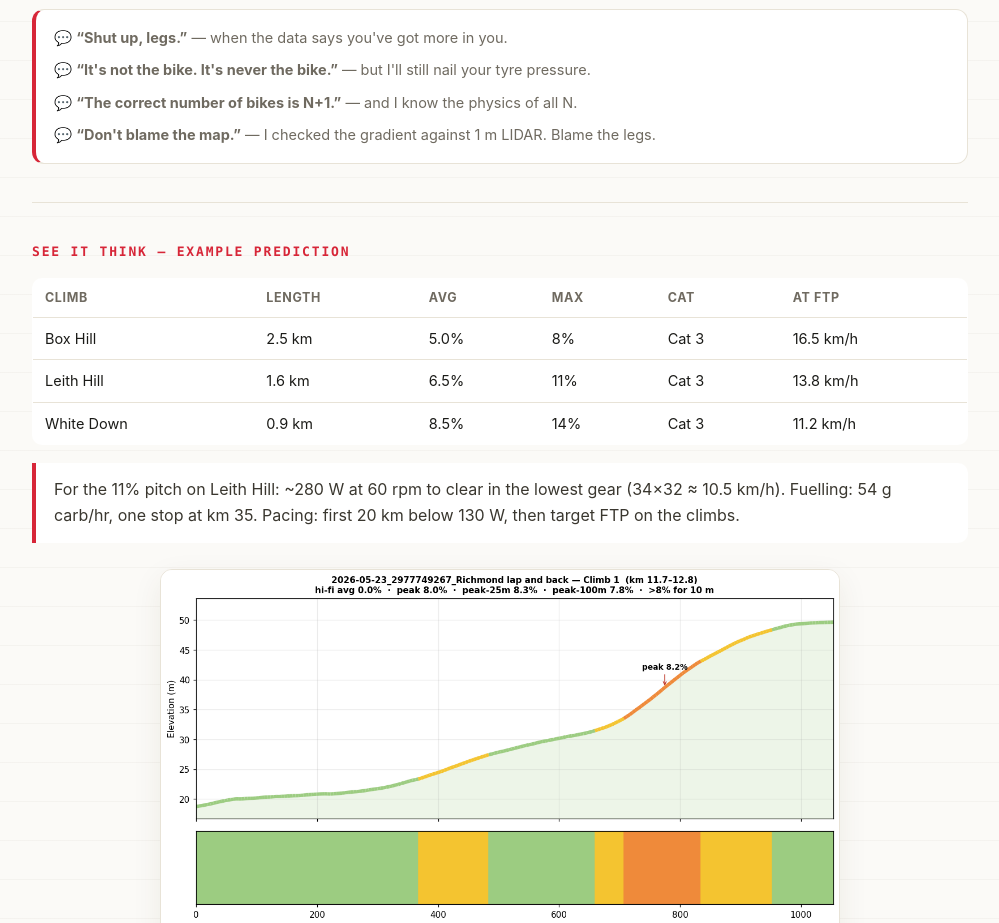
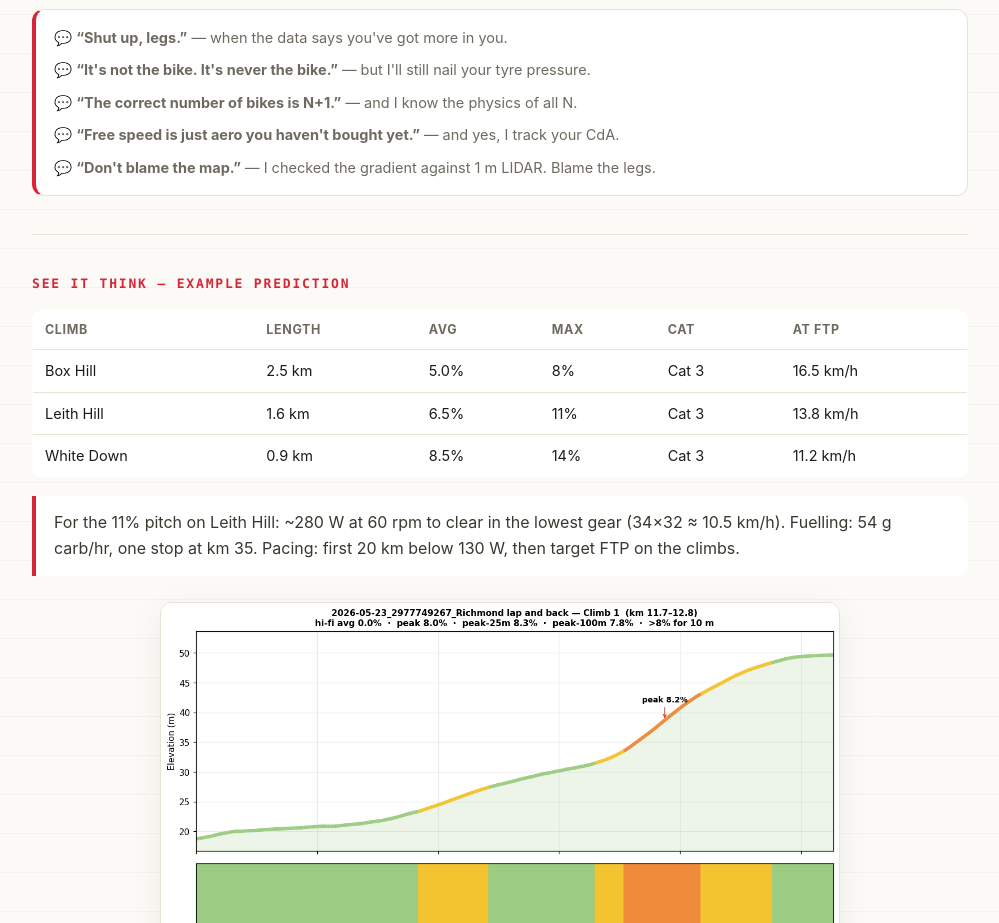
Before and after one commit to fmasi/cycling-analysis-agent, a plain HTML site: page docs/index.html in a window 1280 px wide. Shown: the part 3400-4323 px from the top of the page, without its empty margins (140-1139 px from the left). Drawn offline with Linux system fonts and the light colour scheme.

Commit message:
Add 'free speed is just aero' coach quip (ties to CdA modelling)
Co-Authored-By: Claude Opus 4.8 <noreply@anthropic.com>

```diff
--- a/docs/index.html
+++ b/docs/index.html
@@ -135,6 +135,7 @@
       <p style="margin:0 0 9px">💬 <b>“Shut up, legs.”</b> — when the data says you've got more in you.</p>
       <p style="margin:0 0 9px">💬 <b>“It's not the bike. It's never the bike.”</b> — but I'll still nail your tyre pressure.</p>
       <p style="margin:0 0 9px">💬 <b>“The correct number of bikes is N+1.”</b> — and I know the physics of all N.</p>
+      <p style="margin:0 0 9px">💬 <b>“Free speed is just aero you haven't bought yet.”</b> — and yes, I track your CdA.</p>
       <p style="margin:0">💬 <b>“Don't blame the map.”</b> — I checked the gradient against 1&nbsp;m LIDAR. Blame the legs.</p>
     </div>
   </section>
```
Also changed, not shown: 1 other file.
